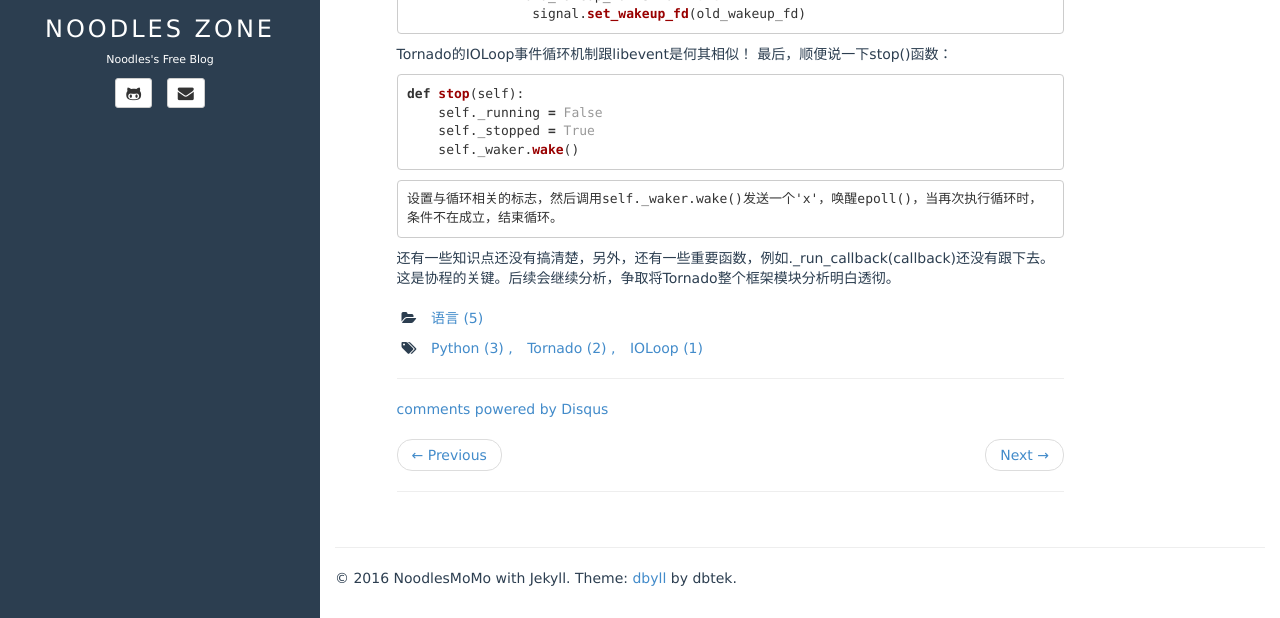
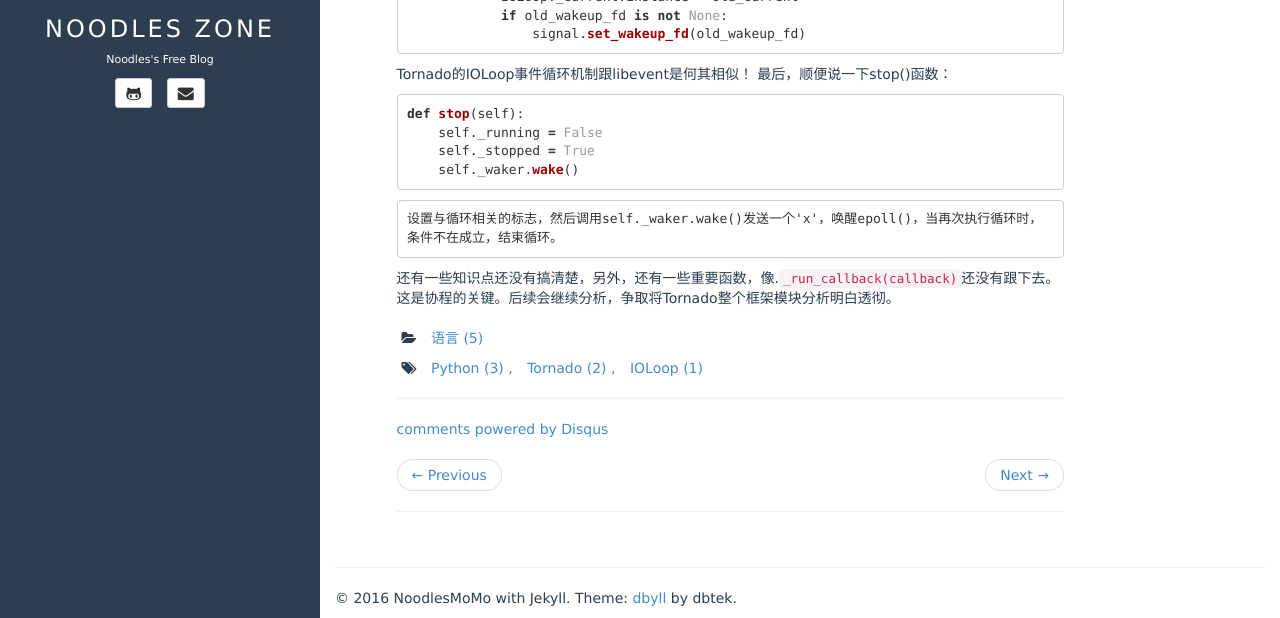
Before and after one commit to NoodlesMoMo/noodlesmomo.github.io, a Jekyll site: the page built from _posts/2016-07-12-tornado-ioloop-analysis.md, in a window 1280 px wide and 900 px high, scrolled down 5698 px, cut to the strip 282-900 px from the top of the window. Built offline with Jekyll 4.4.1, drawn with Linux system fonts in a browser that asks for light colours; Markdown is read by kramdown in place of the engine named in the settings; comment, search, counter and statistics services are not loaded; some of the changed text lies outside the part shown.

Commit message:
fix tornado-ioloop-analysis.md

````diff
--- a/_posts/2016-07-12-tornado-ioloop-analysis.md
+++ b/_posts/2016-07-12-tornado-ioloop-analysis.md
@@ -88,13 +88,16 @@ Tornado 对epoll的常用事件重新定义为 READ、WRITE、ERROR。
 
 Tornado使用纯python语言实现了一个事件反应堆模型，这个反应堆模型对python内置的select模块进行了封装，
 当你只是简单的如开始那段程序运行时，整个事件反应堆就开始等待网络IO事件发生了。背后的调用过程是：
-1. 调用IOLoop对象的instance()静态函数，此函数返回一个IOLoop类型的单例,在执行之前添加全局锁。
+
+  1. 调用IOLoop对象的instance()静态函数，此函数返回一个IOLoop类型的单例,在执行之前添加全局锁。
 在构造IOLoop对象时，首先会使用父类的`__new__()`来创建类。
   `Configurable`-->`Configurable.__new__()`
-2. 在`Configurable.__new__()`中会调用`cls.configurable_base()`，此时cls代表IOLoop这个类，
+
+  2. 在`Configurable.__new__()`中会调用`cls.configurable_base()`，此时cls代表IOLoop这个类，
 所以调用的是IOLoop.configurable_base()。IOLoop.configurable_base()返回IOLoop类对象(python中
   类也是对象)。
-3. 接着调用`Configurable.configured_class()`-->`IOLoop.configurable_default()`。在IOLoop中，有
+
+  3. 接着调用`Configurable.configured_class()`-->`IOLoop.configurable_default()`。在IOLoop中，有
 
 ```python
 @classmethod
@@ -344,5 +347,5 @@ def stop(self):
     设置与循环相关的标志，然后调用self._waker.wake()发送一个'x'，唤醒epoll()，当再次执行循环时，
     条件不在成立，结束循环。
 
-还有一些知识点还没有搞清楚，另外，还有一些重要函数，例如._run_callback(callback)还没有跟下去。
+还有一些知识点还没有搞清楚，另外，还有一些重要函数，像.`_run_callback(callback)`还没有跟下去。
 这是协程的关键。后续会继续分析，争取将Tornado整个框架模块分析明白透彻。
````
Also changed, not shown: other parts of _posts/2016-07-12-tornado-ioloop-analysis.md (+1 -1 lines).
